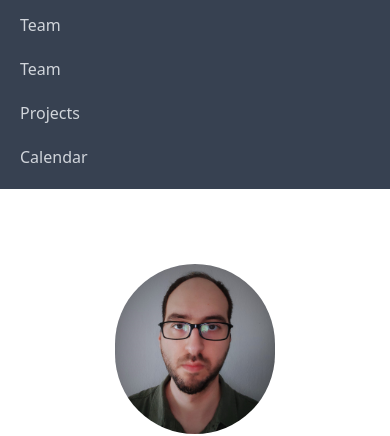
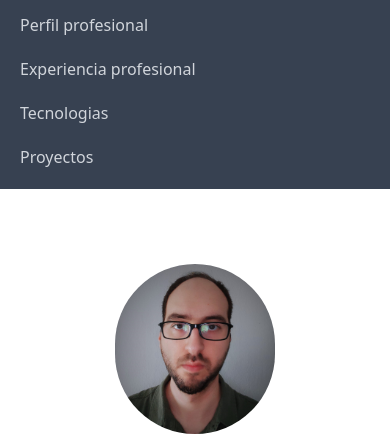
Before and after one commit to sergigarcia32/portffolio, a plain HTML site: page index.html in a window 390 px wide. Shown: the part 67-503 px from the top of the page. Drawn offline with nearby package versions, Linux system fonts and the light colour scheme; a web font is replaced by a local one.

Commit message:
Change mobile menu

```diff
--- a/index.html
+++ b/index.html
@@ -153,22 +153,22 @@
           <a
             href="#"
             class="text-gray-300 hover:bg-gray-700 hover:text-white block rounded-md px-3 py-2 text-base font-medium"
-            >Team</a
+            >Perfil profesional</a
           >
           <a
             href="#"
             class="text-gray-300 hover:bg-gray-700 hover:text-white block rounded-md px-3 py-2 text-base font-medium"
-            >Team</a
+            >Experiencia profesional</a
           >
           <a
             href="#"
             class="text-gray-300 hover:bg-gray-700 hover:text-white block rounded-md px-3 py-2 text-base font-medium"
-            >Projects</a
+            >Tecnologias</a
           >
           <a
             href="#"
             class="text-gray-300 hover:bg-gray-700 hover:text-white block rounded-md px-3 py-2 text-base font-medium"
-            >Calendar</a
+            >Proyectos</a
           >
         </div>
       </div>
```
